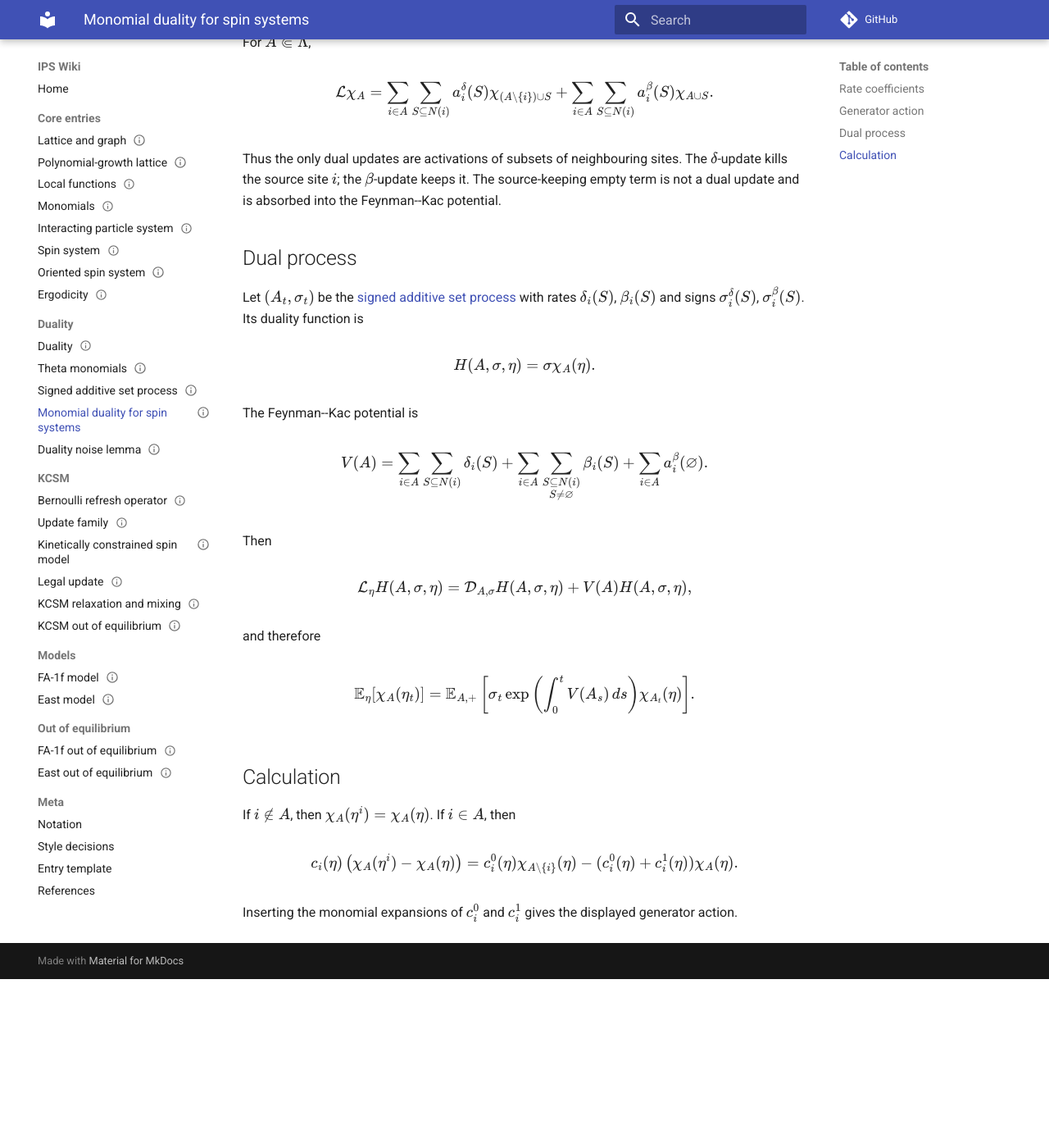
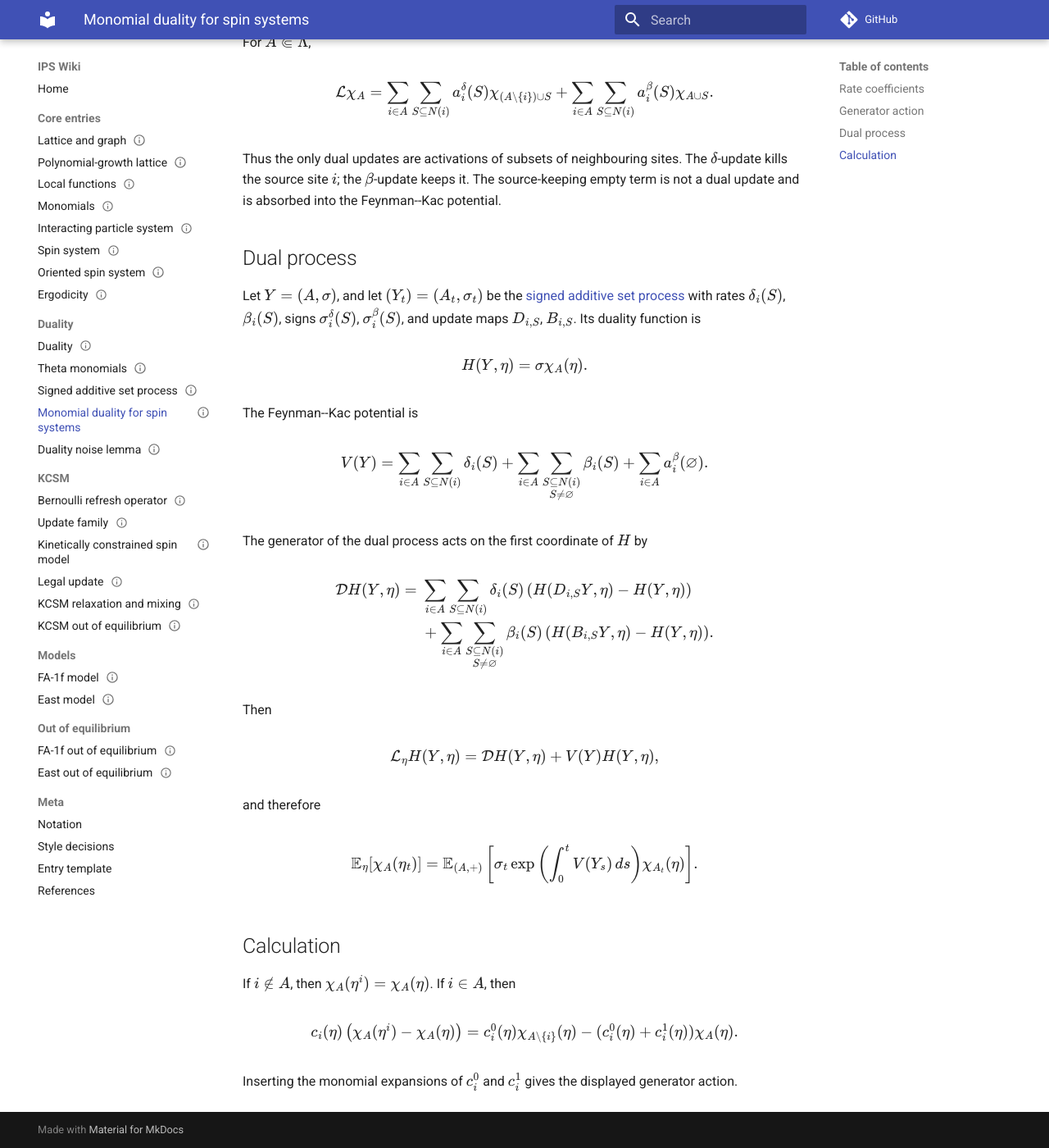
Before and after one commit to maciejgluchowski86-beep/ips-wiki, an MkDocs documentation site: the page built from docs/entries/monomial-duality-for-spin-systems.md, in a window 1280 px wide and 1400 px high, scrolled down 1226 px. Shown: the whole window at 82% size. Built offline with MkDocs 1.6.1 and Material for MkDocs 9.7.7, drawn with Linux system fonts in a browser that asks for light colours; comment, search, counter and statistics services are not loaded; before the commit the page ends 2420 px from its top, so only the background shows below that.

Commit message:
Use signed update maps in monomial duality statement

```diff
--- a/docs/entries/monomial-duality-for-spin-systems.md
+++ b/docs/entries/monomial-duality-for-spin-systems.md
@@ -80,16 +80,16 @@ Thus the only dual updates are activations of subsets of neighbouring sites. The
 
 ## Dual process
 
-Let \((A_t,\sigma_t)\) be the [signed additive set process](signed-additive-set-process.md) with rates \(\delta_i(S)\), \(\beta_i(S)\) and signs \(\sigma_i^\delta(S)\), \(\sigma_i^\beta(S)\). Its duality function is
+Let \(Y=(A,\sigma)\), and let \((Y_t)=(A_t,\sigma_t)\) be the [signed additive set process](signed-additive-set-process.md) with rates \(\delta_i(S)\), \(\beta_i(S)\), signs \(\sigma_i^\delta(S)\), \(\sigma_i^\beta(S)\), and update maps \(D_{i,S}\), \(B_{i,S}\). Its duality function is
 
 $$
-H(A,\sigma,\eta)=\sigma\chi_A(\eta).
+H(Y,\eta)=\sigma\chi_A(\eta).
 $$
 
 The Feynman--Kac potential is
 
 $$
-V(A)=
+V(Y)=
 \sum_{i\in A}\sum_{S\subseteq N(i)}\delta_i(S)
 +
 \sum_{i\in A}\sum_{\substack{S\subseteq N(i)\\ S\ne\vn}}\beta_i(S)
@@ -97,12 +97,26 @@ V(A)=
 \sum_{i\in A}a_i^\beta(\vn).
 $$
 
+The generator of the dual process acts on the first coordinate of \(H\) by
+
+$$
+\begin{aligned}
+\cD H(Y,\eta)
+={}&
+\sum_{i\in A}\sum_{S\subseteq N(i)}\delta_i(S)
+\left(H(D_{i,S}Y,\eta)-H(Y,\eta)\right)\\
+&+
+\sum_{i\in A}\sum_{\substack{S\subseteq N(i)\\ S\ne\vn}}\beta_i(S)
+\left(H(B_{i,S}Y,\eta)-H(Y,\eta)\right).
+\end{aligned}
+$$
+
 Then
 
 $$
-\cL_\eta H(A,\sigma,\eta)
+\cL_\eta H(Y,\eta)
 =
-\cD_{A,\sigma}H(A,\sigma,\eta)+V(A)H(A,\sigma,\eta),
+\cD H(Y,\eta)+V(Y)H(Y,\eta),
 $$
 
 and therefore
@@ -110,8 +124,8 @@ and therefore
 $$
 \E_\eta[\chi_A(\eta_t)]
 =
-\E_{A,+}\left[
-\sigma_t\exp\left(\int_0^t V(A_s)\,ds\right)
+\E_{(A,+)}\left[
+\sigma_t\exp\left(\int_0^t V(Y_s)\,ds\right)
 \chi_{A_t}(\eta)
 \right].
 $$
```
